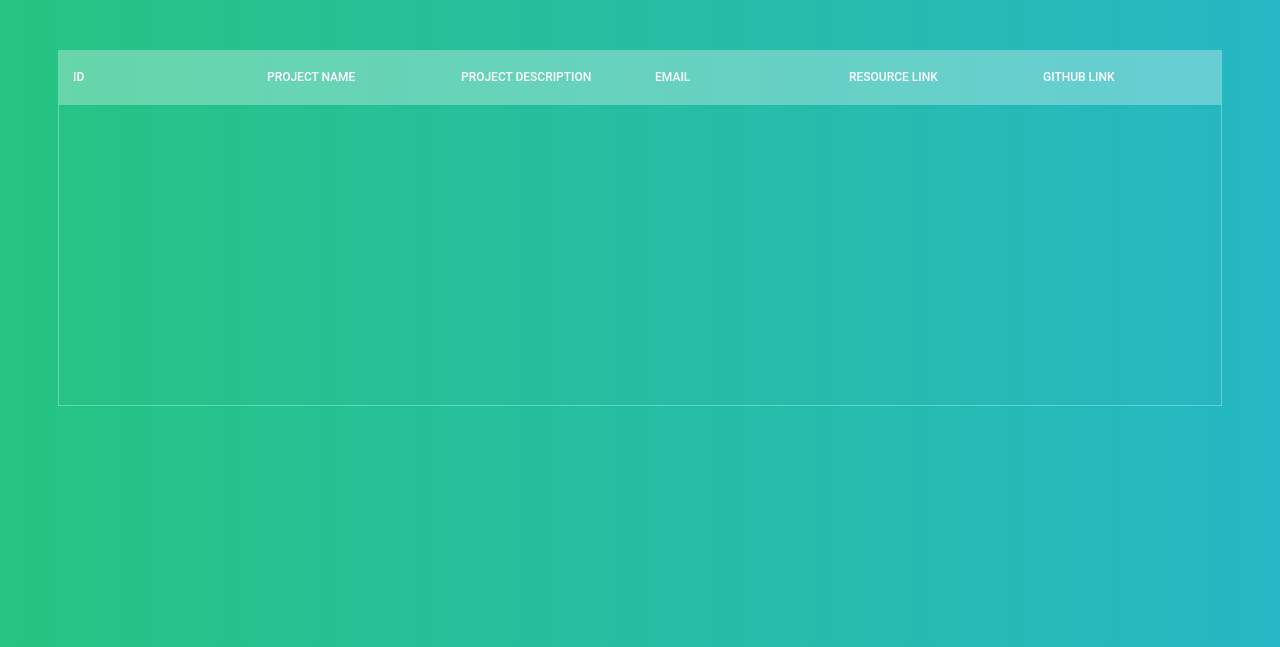
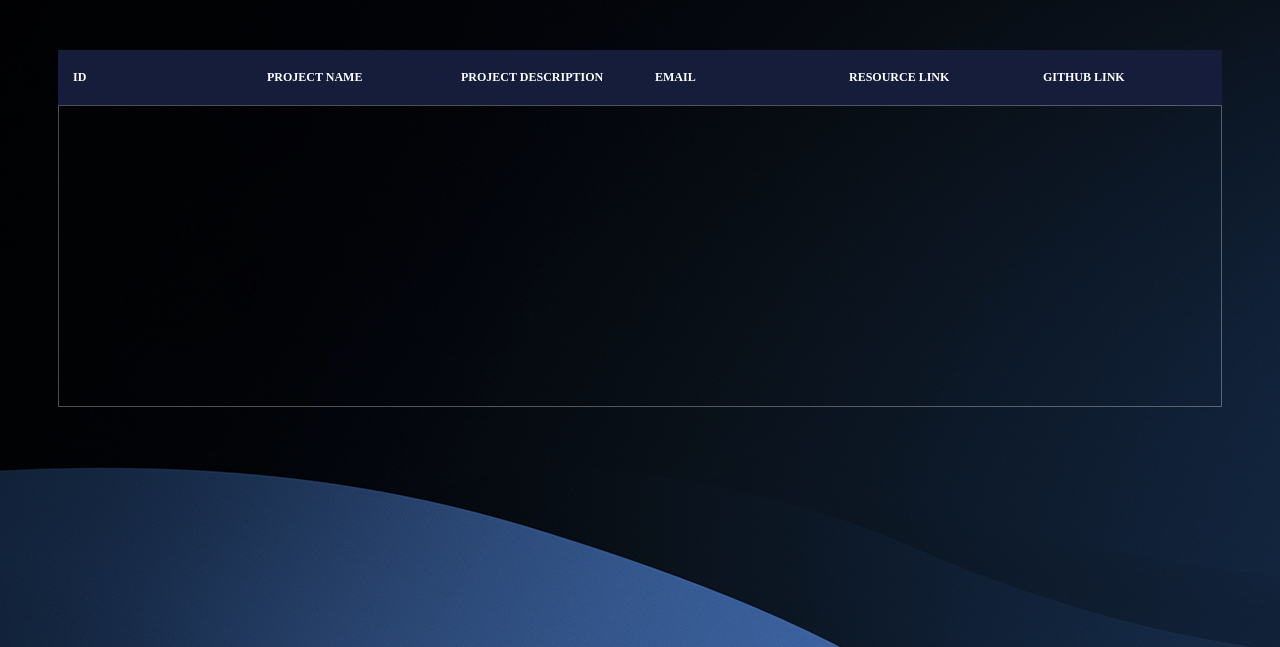
Before and after one commit to VedhaSankar/integrated-project-platform, a Flask app: page /view-all in a window 1280 px wide. Shown: the top 647 px of the page. Run offline with Flask 2, Linux system fonts and the light colour scheme; data that the repository does not hold is empty.

Commit message:
view all page completed

```diff
--- a/templates/home.html
+++ b/templates/home.html
@@ -272,7 +272,7 @@
         </section>
 
         <!--==================== SEND EMAIL ====================-->
-        <section class="subscribe section" style="background-color:#03045E">
+        <section class="subscribe section" style="background-color:#151D3B">
             <div class="subscribe__bg">
                 <div class="subscribe__container container">
                     <h2 class="section__title subscribe__title">Send a mail if <br> you have any queries/concerns</h2>
--- a/templates/view_all.html
+++ b/templates/view_all.html
@@ -22,7 +22,7 @@
         }
 
         .tbl-header {
-            background-color: rgba(255, 255, 255, 0.3);
+            background-color: #151D3B;
         }
 
         .tbl-content {
@@ -35,6 +35,7 @@
         a {
             display: inline-block;
             width: 150px;
+            color:#fff;
             white-space: nowrap;
             overflow: hidden;
             text-overflow: ellipsis;
@@ -63,44 +64,15 @@
         @import url(https://fonts.googleapis.com/css?family=Roboto:400,500,300,700);
 
         body {
-            background: -webkit-linear-gradient(left, #25c481, #25b7c4);
+            background-image: url("static/assets/img/view-all.jpg");
+            /* background: -webkit-linear-gradient(left, #25c481, #25b7c4);
             background: linear-gradient(to right, #25c481, #25b7c4);
-            font-family: 'Roboto', sans-serif;
+            font-family: 'Roboto', sans-serif; */
         }
 
         section {
             margin: 50px;
         }
-
-
-        /* follow me template */
-        .made-with-love {
-            margin-top: 40px;
-            padding: 10px;
-            clear: left;
-            text-align: center;
-            font-size: 10px;
-            font-family: arial;
-            color: #fff;
-        }
-
-        .made-with-love i {
-            font-style: normal;
-            color: #F50057;
-            font-size: 14px;
-            position: relative;
-            top: 2px;
-        }
-
-        .made-with-love a {
-            color: #fff;
-            text-decoration: none;
-        }
-
-        .made-with-love a:hover {
-            text-decoration: underline;
-        }
-
 
         /* for custom scrollbar for webkit browser*/
 
@@ -124,23 +96,34 @@
             <table cellpadding="0" cellspacing="0" border="0">
                 <thead>
                     <tr>
-                        <th>
+                        <th><b>
                             ID
+                            </b>
                         </th>
                         <th>
+                            <b>
                             Project Name
+                            </b>
                         </th>
                         <th>
+                            <b>
                             Project Description
+                            </b>
                         </th>
                         <th>
+                            <b>
                             Email
+                            </b>
                         </th>
                         <th>
+                            <b>
                             Resource Link
+                            </b>
                         </th>
                         <th>
+                            <b>
                             GitHub Link
+                            </b>
                         </th>
                     </tr>
                 </thead>
@@ -152,27 +135,39 @@
                     <tr>
                         {% for item in projects.result %}
                         <td>
+                            <b>
                             {{item._id}}
+                            </b>
                         </td>
 
                         <td>
+                            <b>
                             {{item.project_name}}
+                            </b>
                         </td>
                         <td>
+                            <b>
                             {{item.project_description}}
+                            </b>
                         </td>
                         <td>
+                            <b>
                             {{item.email}}
+                            </b>
                         </td>
                         <td>
+                            <b>
                                 <a href>
                                     {{item.resource_link}}
                                 </a>
+                            </b>
                         </td>
                         <td>
+                            <b>
                                 <a href>
                                     {{item.github_link}}
                                 </a>
+                            </b>
                         </td>
                     </tr>
 
```
Also changed, not shown: static/assets/img/view-all.jpg (added). Lines whose indentation alone changed are shown as unchanged.
